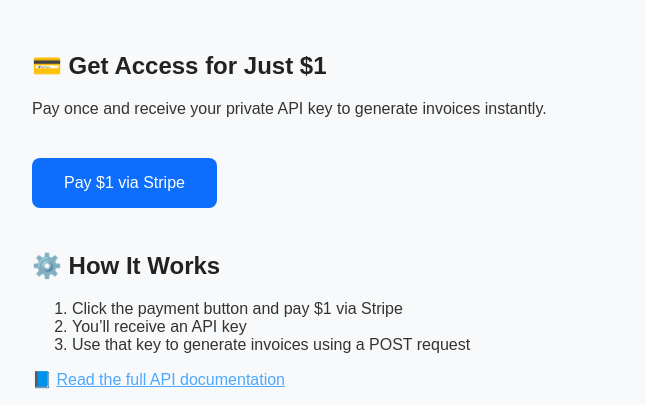
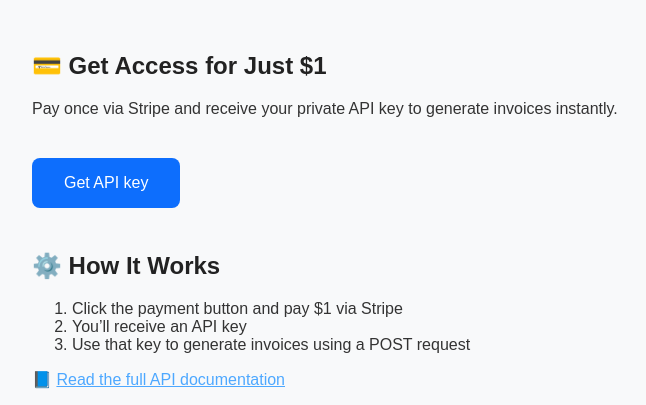
Before and after one commit to medmomoait/invoice_api, a Flask app: page / in a window 1280 px wide. Shown: the part 189-594 px from the top of the page, without its empty margins (208-854 px from the left). Run offline with Flask 3, Linux system fonts and the light colour scheme.

Commit message:
Update index.html

```diff
--- a/templates/index.html
+++ b/templates/index.html
@@ -92,10 +92,10 @@
 
 <main>
   <h2>💳 Get Access for Just $1</h2>
-  <p>Pay once and receive your private API key to generate invoices instantly.</p>
+  <p>Pay once via Stripe and receive your private API key to generate invoices instantly.</p>
 
   <!-- New payment button -->
-  <a class="btn" onclick="startPayment()">Pay $1 via Stripe</a>
+  <a class="btn" onclick="startPayment()">Get API key</a>
 
   <h2>⚙️ How It Works</h2>
   <ol>
```
